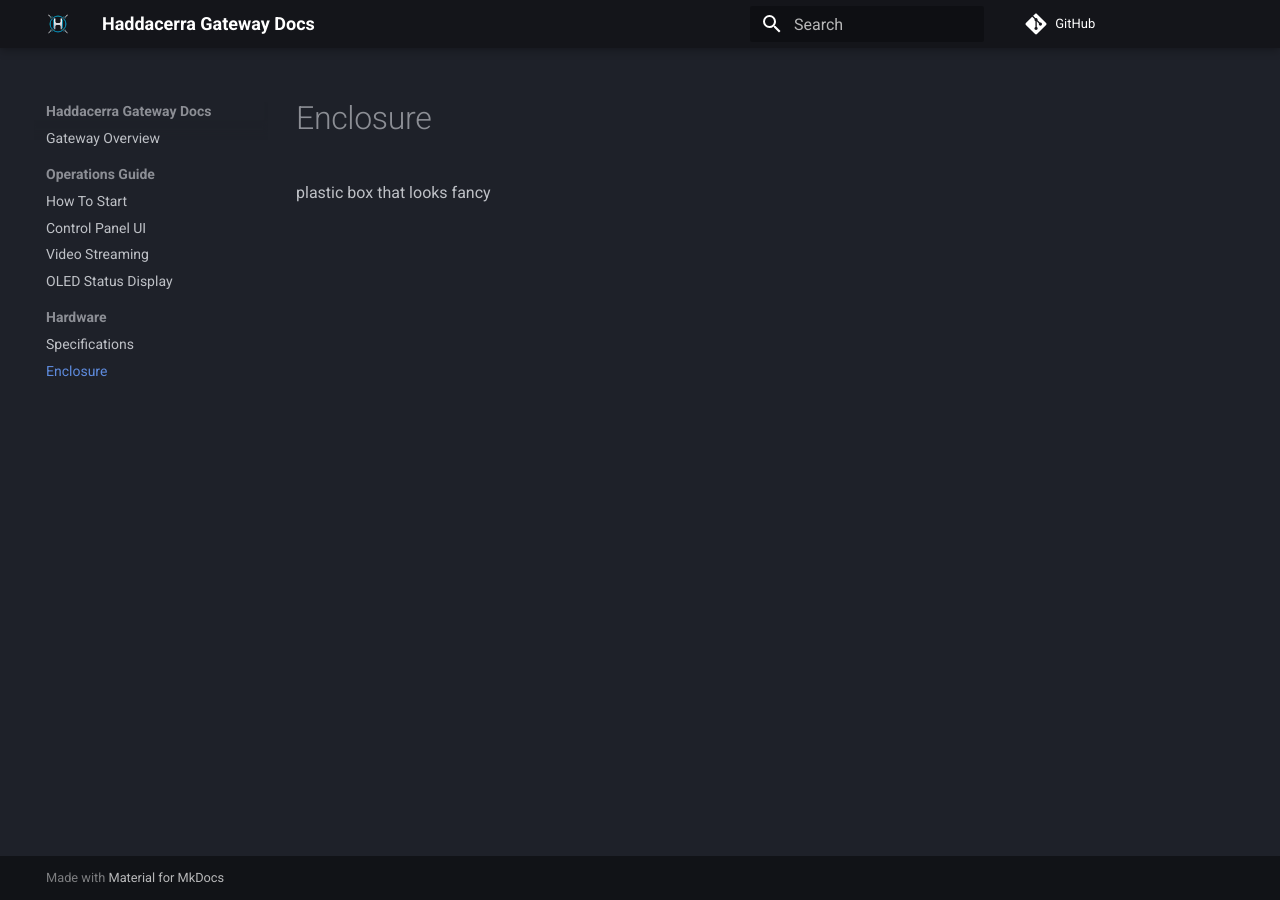
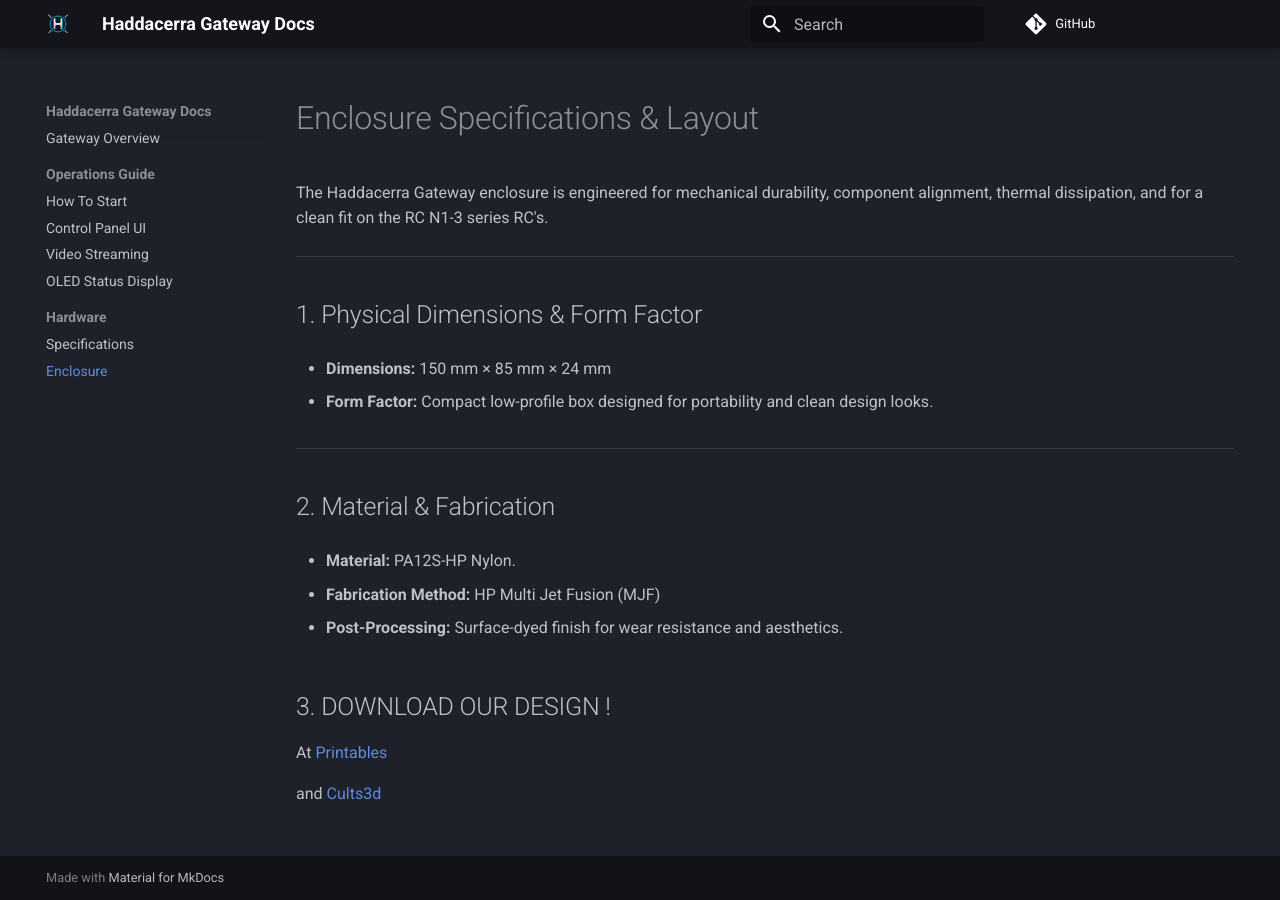
Before and after one commit to Haddacerra/docs, an MkDocs documentation site: the page built from docs/hardware/enclosure.md, in a window 1280 px wide. Built offline with MkDocs 1.6.1 and Material for MkDocs 9.7.7, drawn with Linux system fonts in a browser that asks for light colours; comment, search, counter and statistics services are not loaded.

Commit message:
added more text

```diff
--- a/docs/hardware/enclosure.md
+++ b/docs/hardware/enclosure.md
@@ -1 +1,27 @@
-plastic box that looks fancy
+# Enclosure Specifications & Layout
+
+The Haddacerra Gateway enclosure is engineered for mechanical durability, component alignment, thermal dissipation, and for a clean fit on the RC N1-3 series RC's.
+
+---
+
+## 1. Physical Dimensions & Form Factor
+
+* **Dimensions:** 150 mm × 85 mm × 24 mm
+
+* **Form Factor:** Compact low-profile box designed for portability and clean design looks.
+
+---
+
+## 2. Material & Fabrication
+
+* **Material:** PA12S-HP Nylon.
+
+* **Fabrication Method:** HP Multi Jet Fusion (MJF)
+
+* **Post-Processing:** Surface-dyed finish for wear resistance and aesthetics.
+
+## 3. DOWNLOAD OUR DESIGN !
+
+At [Printables](https://www.printables.com/model/1875117-haddacerra-gateway-cm4-enclosure-for-rc-n1-rc-n3)
+
+and [Cults3d](https://cults3d.com/en/3d-model/gadget/haddacerra-gateway-enclosure-for-rc-n1-rc-n3)
```
Also changed, not shown: docs/hardware/specs.md (+15 -1 lines).
